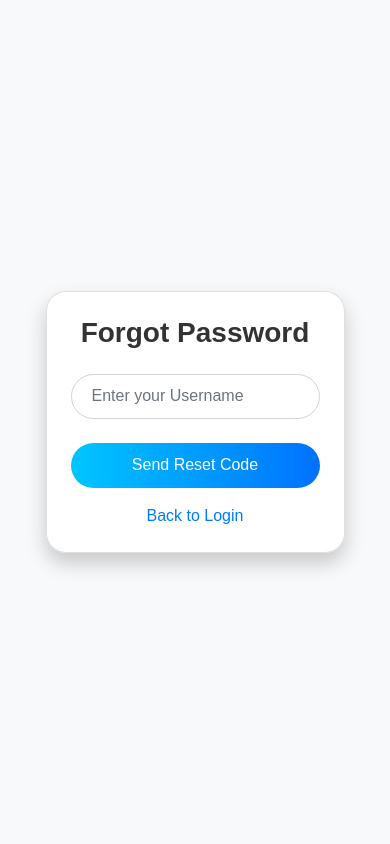
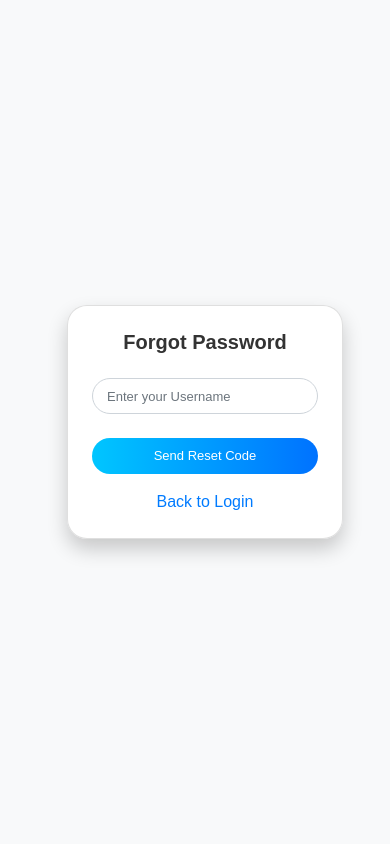
Before and after one commit to MadhankumarAI/1st-sem-kavya-mam-project, a Django app: page /reg/forgot-password/ in a window 390 px wide. Run offline with Django 5.2, Linux system fonts and the light colour scheme; some libraries are stand-ins or nearby versions.

Commit message:
mobile_responsive forgot_password.html

```diff
--- a/users/templates/users/forgot_password.html
+++ b/users/templates/users/forgot_password.html
@@ -7,12 +7,15 @@
     <link rel="stylesheet" href="https://cdn.jsdelivr.net/npm/bootstrap@4.3.1/dist/css/bootstrap.min.css">
 </head>
  <style>
+          /* Base styles */
 body {
     margin: 0;
     font-family: 'Poppins', sans-serif;
-            overflow: hidden;
-            background-color: #f8f9fa; /* Light background for better contrast */
+    background-color: #f8f9fa;
+    min-height: 100vh;
+    overflow-x: hidden;
   }
+
   .spline-container {
     position: absolute;
     top: 0;
@@ -21,51 +24,160 @@
     height: 100vh;
     z-index: -1;
   }
+
+  .container {
+    display: flex;
+    justify-content: center;
+    align-items: center;
+    min-height: 100vh;
+    padding: 20px;
+    box-sizing: border-box;
+  }
+
   .card {
     z-index: 1;
-            margin-top: 50px;
+    width: 100%;
+    max-width: 900px; /* Increased from 700px */
+    margin: 20px;
+    padding: 30px;
     border-radius: 20px;
     box-shadow: 0 10px 20px rgba(0, 0, 0, 0.2);
     background: rgba(255, 255, 255, 0.9);
+    transition: all 0.3s ease;
   }
+
   .form-control {
+    width: 100%;
     border-radius: 30px;
     height: 45px;
     padding: 10px 20px;
     font-size: 16px;
+    box-sizing: border-box;
+    margin-bottom: 15px;
   }
+
   .btn-primary {
+    width: 100%;
     border-radius: 30px;
     height: 45px;
     font-size: 16px;
     background: linear-gradient(90deg, #00c6ff, #0072ff);
     border: none;
-            transition: background 0.3s ease-in-out;
+    transition: all 0.3s ease-in-out;
+    cursor: pointer;
+    padding: 0 20px;
   }
+
   .btn-primary:hover {
     background: linear-gradient(90deg, #0072ff, #00c6ff);
     box-shadow: 0 5px 15px rgba(0, 114, 255, 0.3);
+    transform: translateY(-2px);
   }
+
   h3 {
     font-weight: bold;
     color: #333;
+    font-size: 24px;
+    margin-bottom: 20px;
+    text-align: center;
   }
+
   label {
     font-weight: 500;
     color: #555;
+    display: block;
+    margin-bottom: 8px;
+    font-size: 16px;
   }
-        .container {
-            display: flex;
-            justify-content: center;
-            align-items: center;
-            height: 100vh;
+
+  /* Responsive Breakpoints */
+
+/* Large devices (desktops and laptops) */
+@media (min-width: 1200px) {
+    .card {
+        max-width: 1200px; /* Increased width */
+        height: auto; /* Adjust height to auto to fit content */
+        padding: 40px 60px; /* Added more horizontal padding */
     }
-        @media (max-width: 768px) {
-            .card {
-                margin: 20px;
+
+    h3 {
+        font-size: 28px;
     }
 }
-    </style>
+
+  /* Medium devices (tablets and smaller laptops) */
+  @media (max-width: 991px) {
+    .card {
+      max-width: 800px; /* Increased from 600px */
+      padding: 25px 40px;
+    }
+
+    .form-control {
+      height: 40px;
+      font-size: 15px;
+    }
+
+    .btn-primary {
+      height: 40px;
+      font-size: 15px;
+    }
+  }
+
+  /* Small devices (landscape phones) */
+  @media (max-width: 767px) {
+    .container {
+      padding: 15px;
+    }
+
+    .card {
+      margin: 15px;
+      padding: 20px;
+    }
+
+    h3 {
+      font-size: 22px;
+      margin-bottom: 15px;
+    }
+
+    label {
+      font-size: 14px;
+    }
+
+    .form-control {
+      height: 38px;
+      font-size: 14px;
+      padding: 8px 16px;
+    }
+
+    .btn-primary {
+      height: 38px;
+      font-size: 14px;
+    }
+  }
+
+  /* Extra small devices (phones) */
+  @media (max-width: 575px) {
+    .card {
+      margin: 10px;
+      padding: 15px;
+    }
+
+    h3 {
+      font-size: 20px;
+      margin-bottom: 12px;
+    }
+
+    .form-control {
+      height: 36px;
+      font-size: 13px;
+      padding: 8px 14px;
+    }
+
+    .btn-primary {
+      height: 36px;
+      font-size: 13px;
+    }
+  } </style>
 <body>
     <div class="spline-container">
         <script type="module" src="https://unpkg.com/@splinetool/viewer@1.9.48/build/spline-viewer.js"></script>
```
Lines whose indentation alone changed are shown as unchanged.
